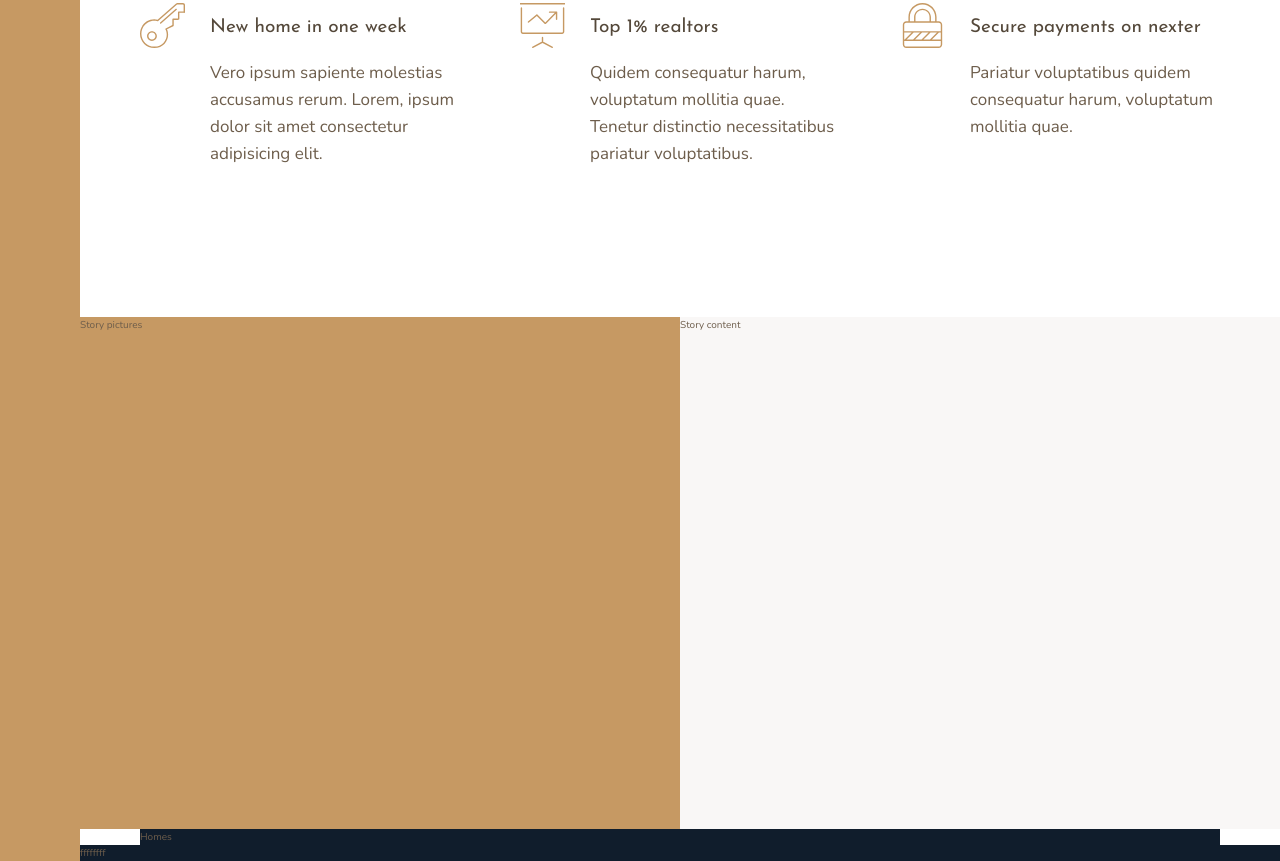
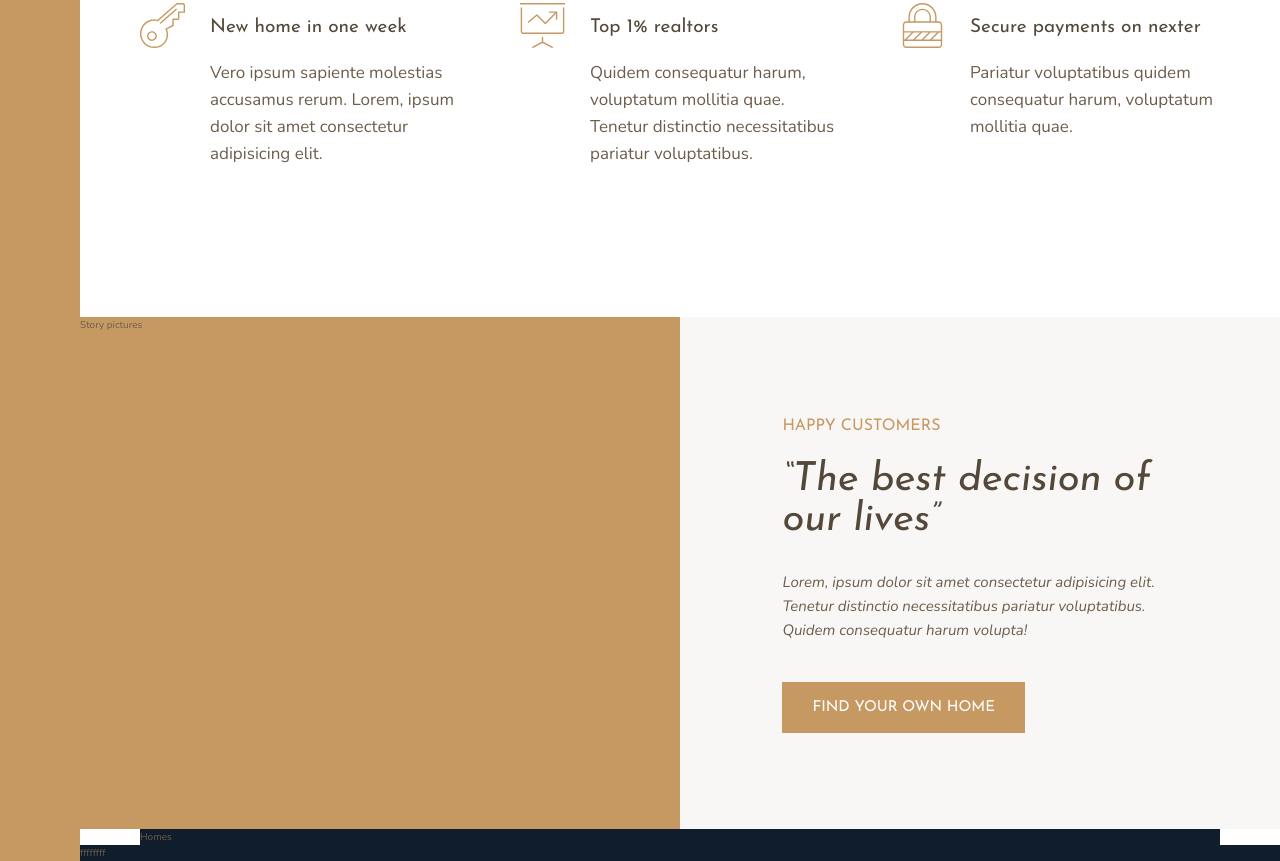
Before and after one commit to mudemy3637/CSS_Grid, a website: page index.html in a window 1280 px wide. Shown: the part 991-1852 px from the top of the page. Drawn offline with nearby package versions, Linux system fonts and the light colour scheme.

Commit message:
110. Building the Story Section - Part 1

```diff
--- a/index.html
+++ b/index.html
@@ -75,7 +75,12 @@
         </div>
 
         <div class="story__content">
-            Story content
+            <h3 class="heading-3 mb-sm">Happy Customers</h3>
+            <h2 class="heading-2 heading-2--dark mb-md">&ldquo;The best decision of our lives&rdquo;</h2>
+            <p class="story__text">
+                Lorem, ipsum dolor sit amet consectetur adipisicing elit. Tenetur distinctio necessitatibus pariatur voluptatibus. Quidem consequatur harum volupta!
+            </p>
+            <button class="btn">Find your own home</button>
         </div>
 
         <section class="homes">
--- a/sass/_story.scss
+++ b/sass/_story.scss
@@ -7,5 +7,22 @@
     &__content {
         background-color: $color-grey-light-1;
         grid-column: col-start 5/ full-end ;
+
+        padding: 6rem 8vw;
+
+        // display: flex;
+        // flex-direction: column;
+        // justify-content: center;
+        // align-items: flex-start;
+
+        display: grid;
+        align-content: center;
+        justify-items: start;
+    }
+
+    &__text {
+        font-size: 1.5rem;
+        font-style: italic;
+        margin-bottom: 4rem;
     }
 }
--- a/sass/_typography.scss
+++ b/sass/_typography.scss
@@ -8,9 +8,18 @@
 }
 .heading-2 {
     @extend %heading;
+    font-size: 4rem;
+    font-style: italic;
+    line-height: 1;
+
+    &--light {color: $color-grey-light-1;}
+    &--dark {color: $color-grey-dark-1;}
 }
 .heading-3 {
     @extend %heading;
+    font-size: 1.6rem;
+    color:$color-primary;
+    text-transform: uppercase;
 }
 .heading-4 {
     @extend %heading;
@@ -19,3 +28,25 @@
     &--light {color: $color-grey-light-1;}
     &--dark {color: $color-grey-dark-1;}
 }
+
+.btn {
+    background-color: $color-primary;
+    color: #fff;
+    border: none;
+    border-radius: 0;
+    font-family: $font-display;
+    font-size: 1.5rem;
+    text-transform: uppercase;
+    padding: 1.8rem 3rem;
+    cursor: pointer;
+    transition: all .2s;
+
+    &:hover {
+        background-color: $color-primary-dark;
+    }
+}
+
+.mb-sm { margin-bottom: 2rem;}
+.mb-md { margin-bottom: 3rem;}
+.mb-lg { margin-bottom: 4rem;}
+.mb-hg { margin-bottom: 8rem;}
```
Also changed, not shown: css/style.css.
